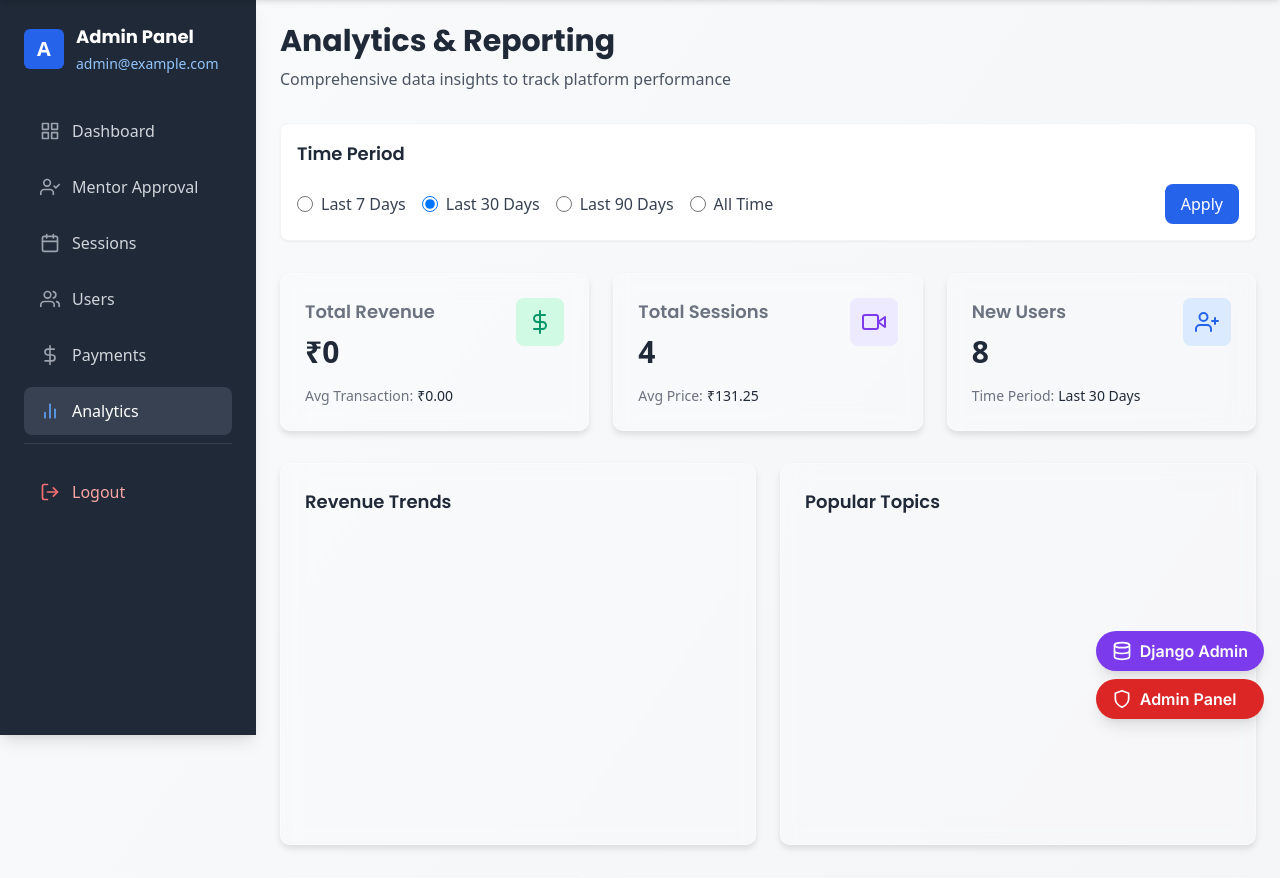
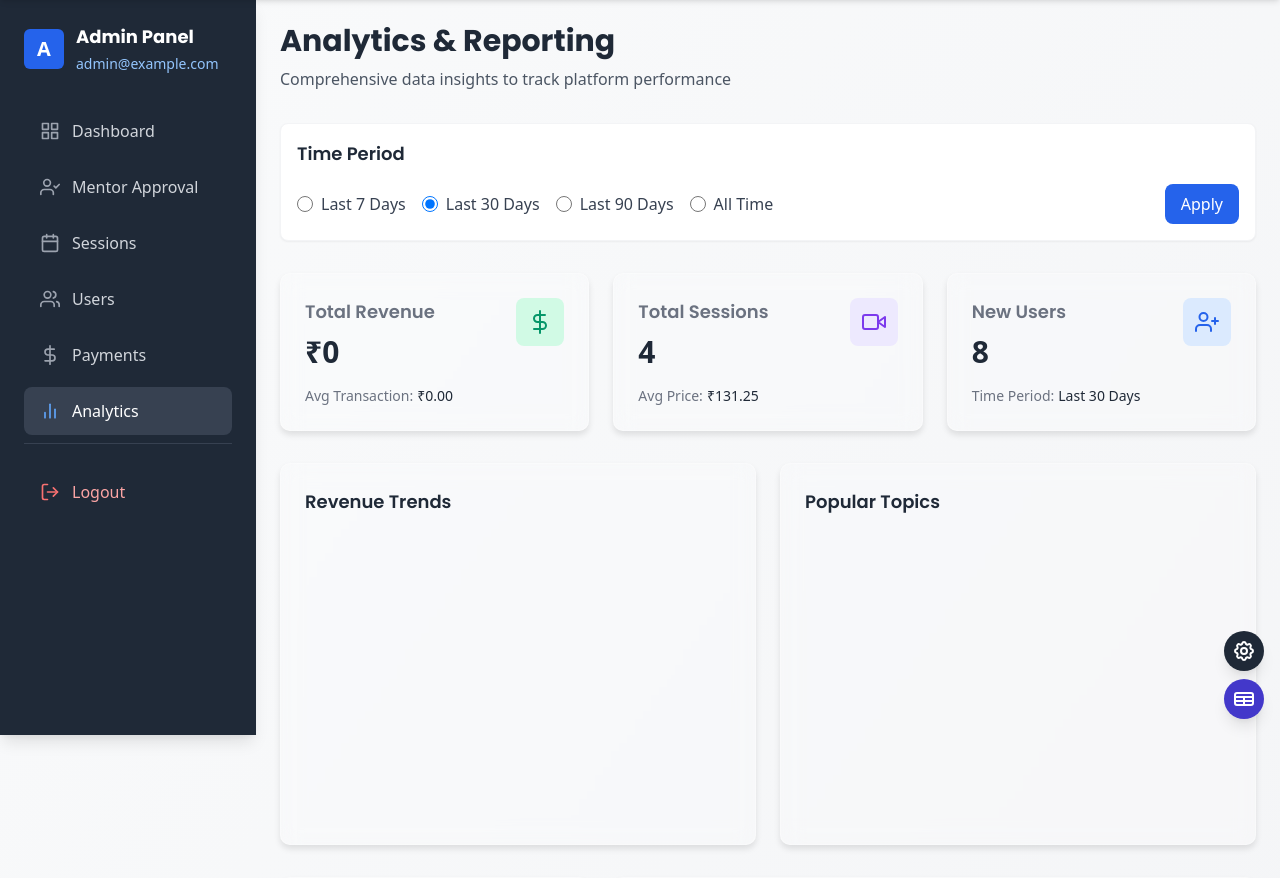
Before and after one commit to ANANDU-2000/PeerLearningPlatform, a Django app: page /admin-panel/analytics/ in a window 1280 px wide. Shown: the part 65-943 px from the top of the page. Run offline with Django 5.2, Linux system fonts and the light colour scheme; a user stored in the database is signed in; data comes from the database, SQL or seed files in the repository; both versions use the stored data as it was after the commit; data that the repository does not hold is empty; a map, chart or similar area stays blank.

Commit message:
Add convenient admin access buttons for quick navigation on every page
Implement admin access buttons and a secret entry point in base.html.

Replit-Commit-Author: Agent
Replit-Commit-Session-Id: 7fee484c-36b1-453a-9a37-5261225a568b
Replit-Commit-Screenshot-Url: https://storage.googleapis.com/screenshot-production-us-central1/c04fd6df-be0d-492d-b2f8-d8a5ecbe079b/00194735-eb48-4e4a-8a0c-149df4a6cbc8.jpg

```diff
--- a/templates/base.html
+++ b/templates/base.html
@@ -489,6 +489,54 @@
         </div>
     </footer>
 
+    <!-- Hidden Admin Buttons -->
+    <div class="fixed bottom-4 right-4 flex flex-col space-y-2">
+        {% if user.is_superuser or user.role == 'admin' %}
+            <a href="{% url 'admin:index' %}" class="bg-gray-800 text-white p-2 rounded-full shadow-lg hover:bg-gray-700 transition-colors" title="Django Admin">
+                <svg xmlns="http://www.w3.org/2000/svg" class="h-6 w-6" fill="none" viewBox="0 0 24 24" stroke="currentColor">
+                    <path stroke-linecap="round" stroke-linejoin="round" stroke-width="2" d="M10.325 4.317c.426-1.756 2.924-1.756 3.35 0a1.724 1.724 0 002.573 1.066c1.543-.94 3.31.826 2.37 2.37a1.724 1.724 0 001.065 2.572c1.756.426 1.756 2.924 0 3.35a1.724 1.724 0 00-1.066 2.573c.94 1.543-.826 3.31-2.37 2.37a1.724 1.724 0 00-2.572 1.065c-.426 1.756-2.924 1.756-3.35 0a1.724 1.724 0 00-2.573-1.066c-1.543.94-3.31-.826-2.37-2.37a1.724 1.724 0 00-1.065-2.572c-1.756-.426-1.756-2.924 0-3.35a1.724 1.724 0 001.066-2.573c-.94-1.543.826-3.31 2.37-2.37.996.608 2.296.07 2.572-1.065z" />
+                    <path stroke-linecap="round" stroke-linejoin="round" stroke-width="2" d="M15 12a3 3 0 11-6 0 3 3 0 016 0z" />
+                </svg>
+            </a>
+            <a href="{% url 'admin_dashboard' %}" class="bg-indigo-700 text-white p-2 rounded-full shadow-lg hover:bg-indigo-600 transition-colors" title="Admin Panel">
+                <svg xmlns="http://www.w3.org/2000/svg" class="h-6 w-6" fill="none" viewBox="0 0 24 24" stroke="currentColor">
+                    <path stroke-linecap="round" stroke-linejoin="round" stroke-width="2" d="M3 10h18M3 14h18m-9-4v8m-7 0h14a2 2 0 002-2V8a2 2 0 00-2-2H5a2 2 0 00-2 2v8a2 2 0 002 2z" />
+                </svg>
+            </a>
+        {% else %}
+            <!-- Secret admin access button - clicking the copyright year 5 times reveals admin login -->
+            <div id="admin-secret" class="hidden bg-red-600 text-white p-2 rounded-full shadow-lg hover:bg-red-500 transition-colors">
+                <a href="{% url 'secure_admin_login' %}" title="Admin Access">
+                    <svg xmlns="http://www.w3.org/2000/svg" class="h-6 w-6" fill="none" viewBox="0 0 24 24" stroke="currentColor">
+                        <path stroke-linecap="round" stroke-linejoin="round" stroke-width="2" d="M12 15v2m-6 4h12a2 2 0 002-2v-6a2 2 0 00-2-2H6a2 2 0 00-2 2v6a2 2 0 002 2zm10-10V7a4 4 0 00-8 0v4h8z" />
+                    </svg>
+                </a>
+            </div>
+        {% endif %}
+    </div>
+
+    <!-- JavaScript for Secret Admin Access -->
+    <script>
+        document.addEventListener('DOMContentLoaded', function() {
+            // Secret admin access - reveals after clicking copyright year 5 times
+            const yearElement = document.querySelector('footer p.text-gray-400.text-sm');
+            const adminSecret = document.getElementById('admin-secret');
+
+            if (yearElement && adminSecret) {
+                let clickCount = 0;
+
+                yearElement.addEventListener('click', function(e) {
+                    clickCount++;
+
+                    if (clickCount >= 5) {
+                        adminSecret.classList.remove('hidden');
+                        clickCount = 0; // Reset counter
+                    }
+                });
+            }
+        });
+    </script>
+
     <!-- Notification Container -->
     <div id="notification-toast" class="fixed bottom-20 right-5 z-50 max-w-xs translate-x-full transition-transform duration-300 ease-in-out"></div>
 
@@ -679,18 +727,7 @@
     {% block extra_js %}{% endblock %}
 
     <!-- Admin Access Buttons (only for admins) -->
-    {% if user.is_authenticated and user.is_superuser %}
-    <div class="fixed right-4 bottom-4 z-50 flex flex-col space-y-2">
-        <a href="/django-admin/" class="flex items-center bg-purple-600 hover:bg-purple-700 text-white font-bold py-2 px-4 rounded-full shadow-lg transition-all duration-300 transform hover:scale-105">
-            <i data-feather="database" class="h-5 w-5 mr-2"></i>
-            {% trans "Django Admin" %}
-        </a>
-        <a href="/admin-panel/" class="flex items-center bg-red-600 hover:bg-red-700 text-white font-bold py-2 px-4 rounded-full shadow-lg transition-all duration-300 transform hover:scale-105">
-            <i data-feather="shield" class="h-5 w-5 mr-2"></i>
-            {% trans "Admin Panel" %}
-        </a>
-    </div>
-    {% endif %}
+    <!-- Admin buttons are now placed right after the footer -->
 
     <!-- Load notification script -->
     <script src="{% static 'js/notifications.js' %}"></script>
```
Also changed, not shown: db.sqlite3.
